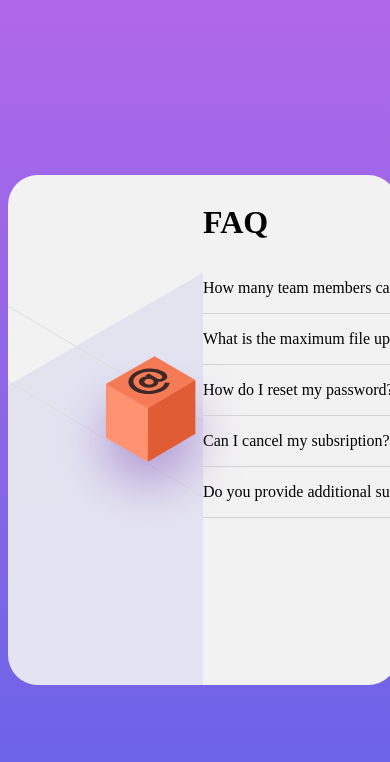
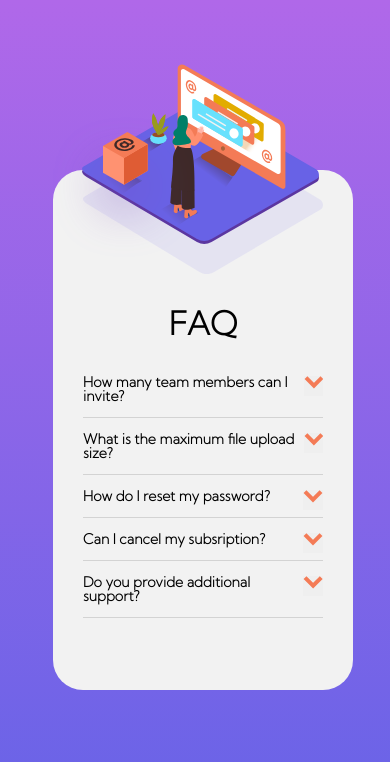
Before and after one commit to SreckoStojic/faq-accordion, a plain HTML site: page index.html in a window 390 px wide. Drawn offline with Linux system fonts and the light colour scheme.

Commit message:
Mobile version added.

```diff
--- a/index.css
+++ b/index.css
@@ -24,6 +24,18 @@ body {
     background-color: #F2F2F2;
 }
 
+@media screen and (max-width: 450px) {
+    .css-card {
+        overflow: visible;
+        margin: 5%;
+        width: 300px;
+        height: 520px;
+        flex-direction: column;
+        justify-content: center;
+        align-items: center;
+    }
+}
+
 .css-left-side {
     position: relative;
     overflow: hidden;
@@ -43,10 +55,43 @@ body {
     left: -227%;
 }
 
+@media screen and (max-width: 450px) {
+    .css-left-side {
+        overflow: visible;
+        width: 100%;
+        height: 100%;
+    }
+    .css-left-side .css-background {
+        position: relative;
+        top: 0%;
+        left: 10%;
+    }
+
+    .css-left-side .css-background img {
+        content: url(images/bg-pattern-mobile.svg);
+    }
+
+    .css-left-side .css-woman {
+        position: relative;
+        top: -53%;
+        left: -80%;
+    }
+
+    .css-left-side .css-woman img{
+        content: url(images/illustration-woman-online-mobile.svg);
+    }
+}
+
 .css-box {
     position: absolute;
     top: 42%;
     left: 14%;
+}
+
+@media screen and (max-width: 450px) {
+    .css-box {
+        display: none;
+    }
 }
 
 .css-right-side {
@@ -57,6 +102,14 @@ body {
     padding-top: 2%;
 }
 
+@media screen and (max-width: 450px) {
+    .css-right-side {
+        width: 80%;
+        height: 320%;
+        margin-top: -30%;
+    }
+}
+
 .css-question {
     width: 420px;
     display: flex;
@@ -64,11 +117,19 @@ body {
 }
 
 .css-question-bold {
-    font-weight: bold;
+    font-family: "Kumbh Sans";
+    font-weight: 700;
 }
 
 .css-question-border-bot {
     border-bottom: 1px solid lightgray;
+}
+
+.css-question p{
+    font-family: "Kumbh Sans";
+    font-weight: 900;
+    font-size: 14px;
+    line-height: 14px;
 }
 
 .css-question p:hover {
@@ -92,6 +153,28 @@ body {
 
 
 .css-answer {
+    font-family: "Kumbh Sans";
+    font-weight: 400;
+    font-size: 12px;
+    line-height: 18px;
     width: 420px;
     border-bottom: 1px solid lightgray;
 }
+
+@media screen and (max-width: 450px) {
+    .css-question {
+        width: auto;
+    }
+
+    .css-right-side h1 {
+        font-family: "Kumbh Sans";
+        text-align: center;
+        font-weight: 700;
+        font-size: 32px;
+        line-height: 32px;
+    }
+
+    .css-answer {
+        width: auto;
+    }
+}
--- a/index.html
+++ b/index.html
@@ -3,6 +3,9 @@
 <head>
 	<meta charset="UTF-8">
 	<meta name="viewport" content="width=device-width,initial-scale=1,maximum-scale=1,user-scalable=no">
+    <link rel="preconnect" href="https://fonts.googleapis.com">
+    <link rel="preconnect" href="https://fonts.gstatic.com" crossorigin>
+    <link href="https://fonts.googleapis.com/css2?family=Kumbh+Sans:wght@200&display=swap" rel="stylesheet">
 	<meta http-equiv="X-UA-Compatible" content="IE=edge,chrome=1">
     <meta name="HandheldFriendly" content="true">
 	<link rel="stylesheet" href="index.css">
```
